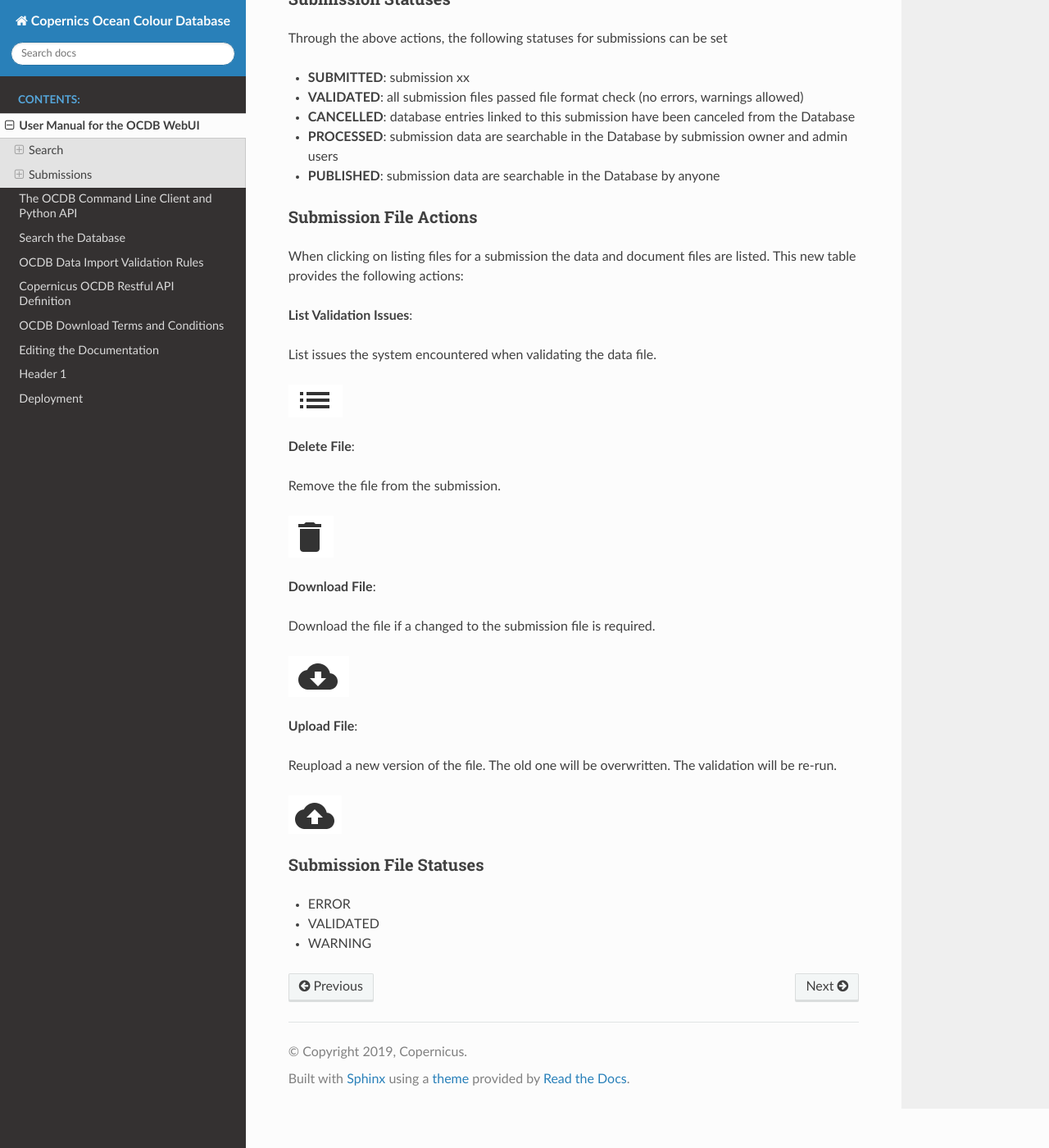
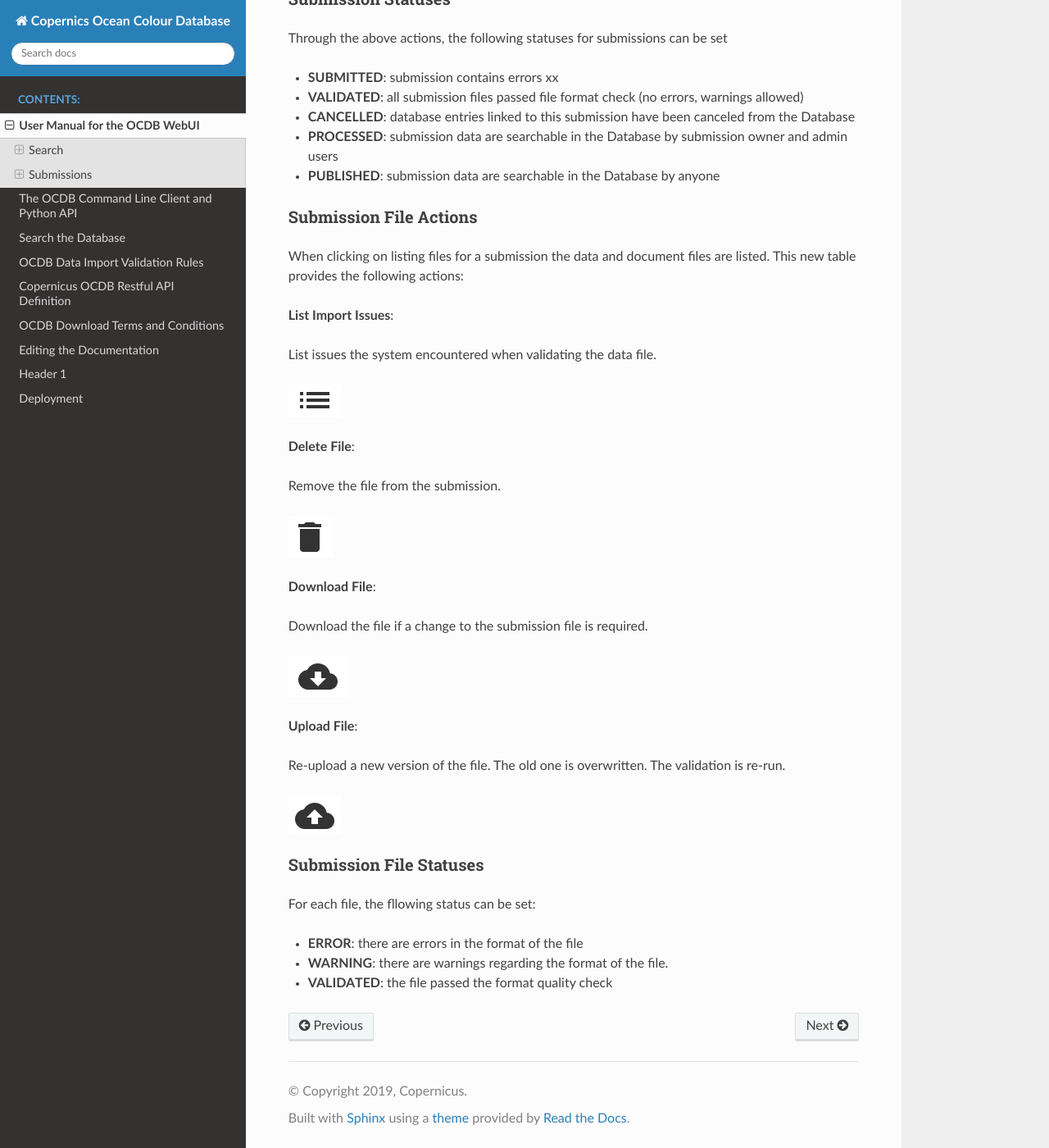
Before and after one commit to javierconcha/ocdb-docs, a Sphinx documentation site: the page built from docs/source/ocdb-webui.md, in a window 1280 px wide and 1400 px high, scrolled down 3911 px. Shown: the whole window at 82% size. Built offline with Sphinx 7.4.7 and the Read the Docs theme 2.0.0, drawn with Linux system fonts in a browser that asks for light colours; pages that are not in the unit, such as notebooks, are missing from menus.

Commit message:
Update docs/source/ocdb-webui.md

```diff
--- a/docs/source/ocdb-webui.md
+++ b/docs/source/ocdb-webui.md
@@ -122,7 +122,7 @@ This data can be anytime re-processed into the Database from the _Submit_ page.
 
 Through the above actions, the following statuses for submissions can be set
 
-- __SUBMITTED__: submission xx
+- __SUBMITTED__: submission contains errors xx
 - __VALIDATED__: all submission files passed file format check (no errors, warnings allowed)
 - __CANCELLED__: database entries linked to this submission have been canceled from the Database
 - __PROCESSED__: submission data are searchable in the Database by submission owner and admin users
@@ -133,7 +133,7 @@ Through the above actions, the following statuses for submissions can be set
 When clicking on listing files for a submission the data and document
 files are listed. This new table provides the following actions:
 
-__List Validation Issues__:
+__List Import Issues__:
 
 List issues the system encountered when validating the data file.
 
@@ -147,21 +147,22 @@ Remove the file from the submission.
 
 __Download File__:
 
-Download the file if a changed to the submission file is required.
+Download the file if a change to the submission file is required.
 
 ![download](static/webui/download.png)
 
 
 __Upload File__:
 
-Reupload a new version of the file. The old one will be overwritten. The
-validation will be re-run.
+Re-upload a new version of the file. The old one is overwritten. The validation is re-run.
 
 ![reupload](static/webui/upload.png)
 
 
 ### Submission File Statuses
 
-- ERROR
-- VALIDATED
-- WARNING
+For each file, the fllowing status can be set:
+
+- __ERROR__: there are errors in the format of the file
+- __WARNING__: there are warnings regarding the format of the file.
+- __VALIDATED__: the file passed the format quality check
```
